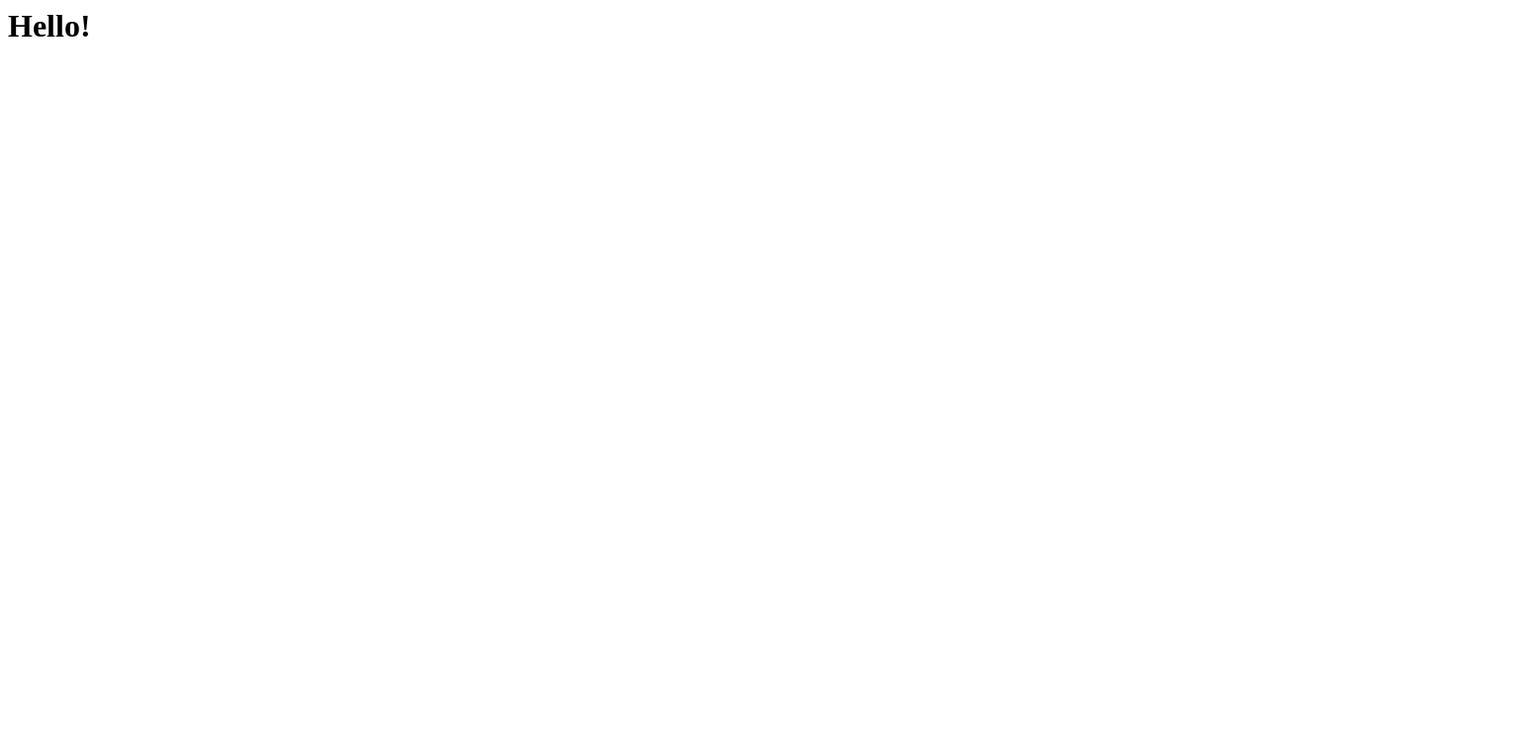
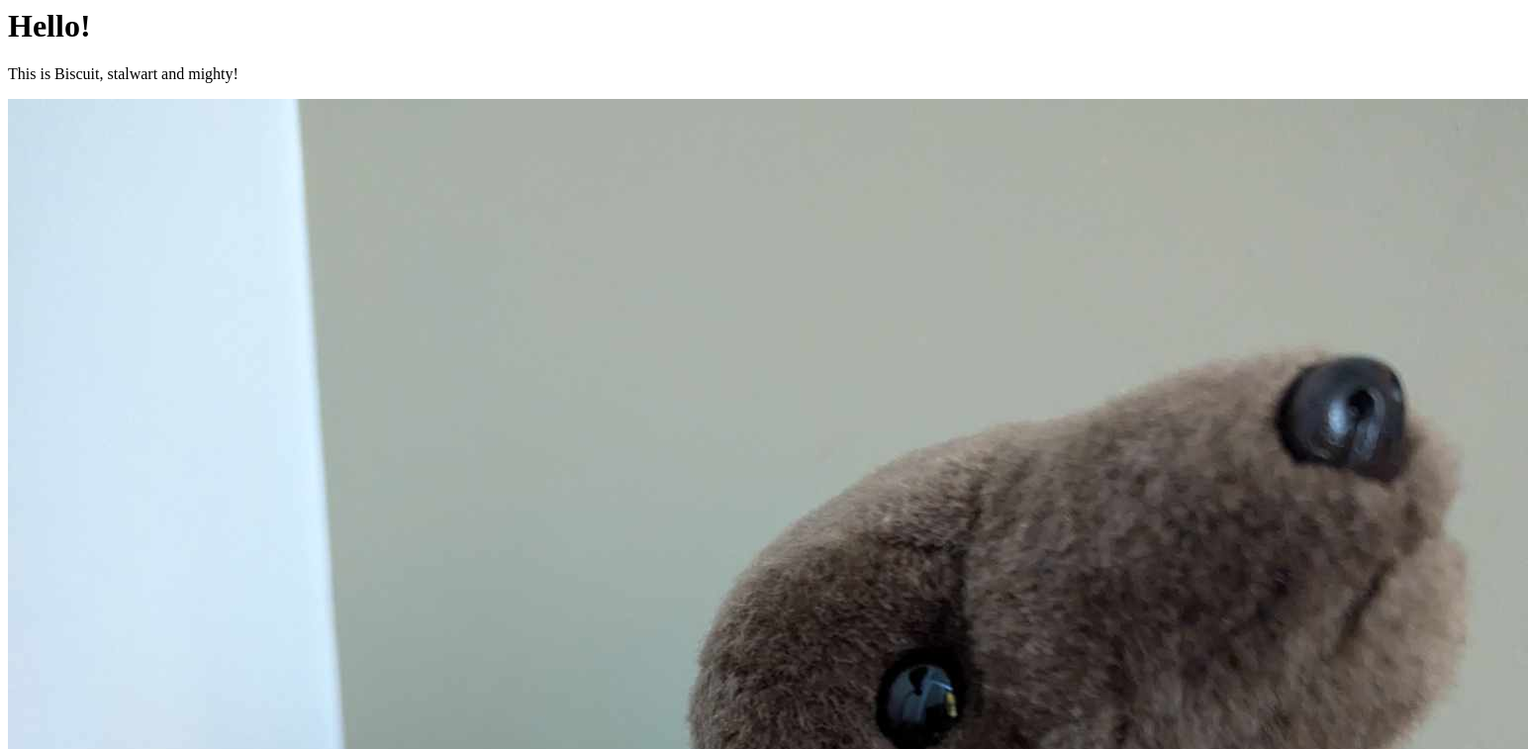
Before and after one commit to mjc-projects/Site, a plain HTML site: page index.html in a window 1280 px wide. Shown: the top 757 px of the page at 99% size, 1544 px wide, since content can reach past the window. Drawn offline with Linux system fonts and the light colour scheme.

Commit message:
Updated some text to index.html. Added test image.

```diff
--- a/index.html
+++ b/index.html
@@ -1 +1,8 @@
+
+<main>
 <h1> Hello! </h1>
+<p> This is Biscuit, stalwart and mighty!</p>
+
+<img src="biscuit.jpg" alt="Biscuit, warrior stuffed sea lion">
+
+</main>
```
Also changed, not shown: biscuit.jpg (added).
